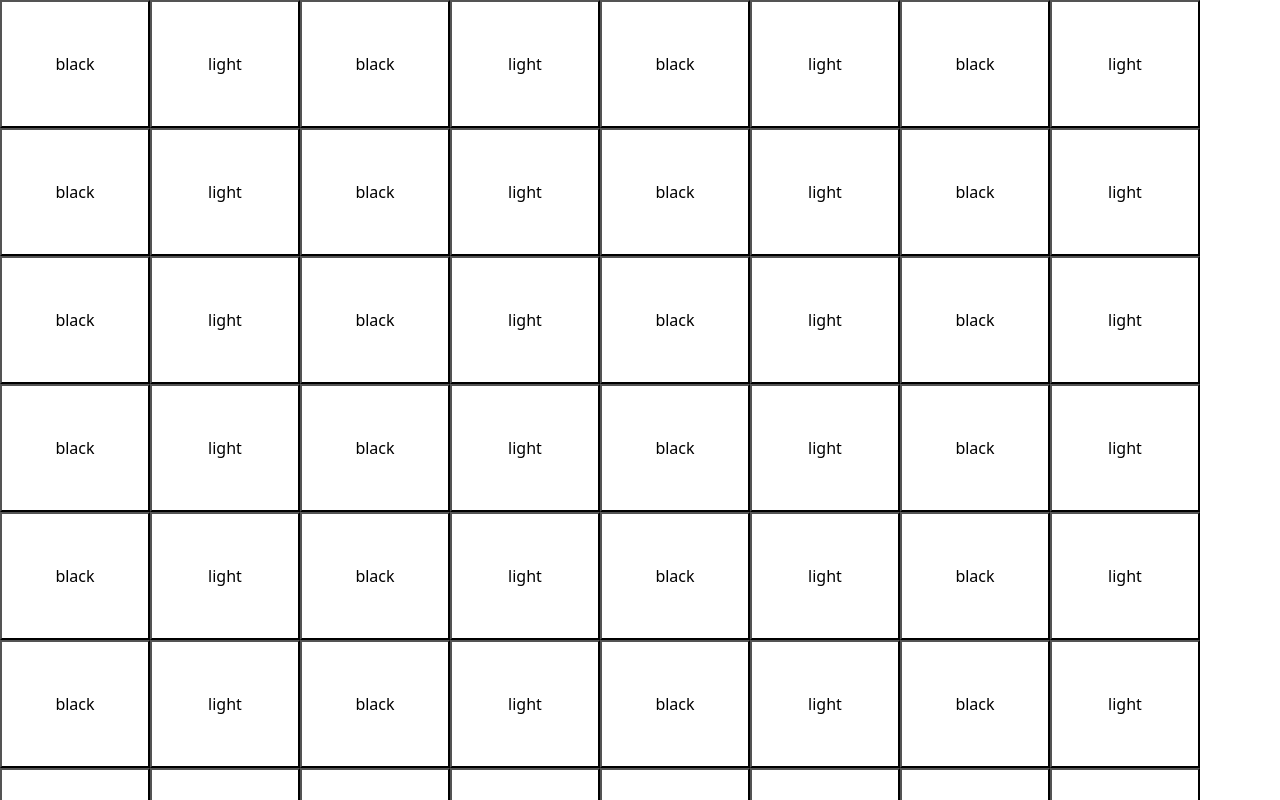
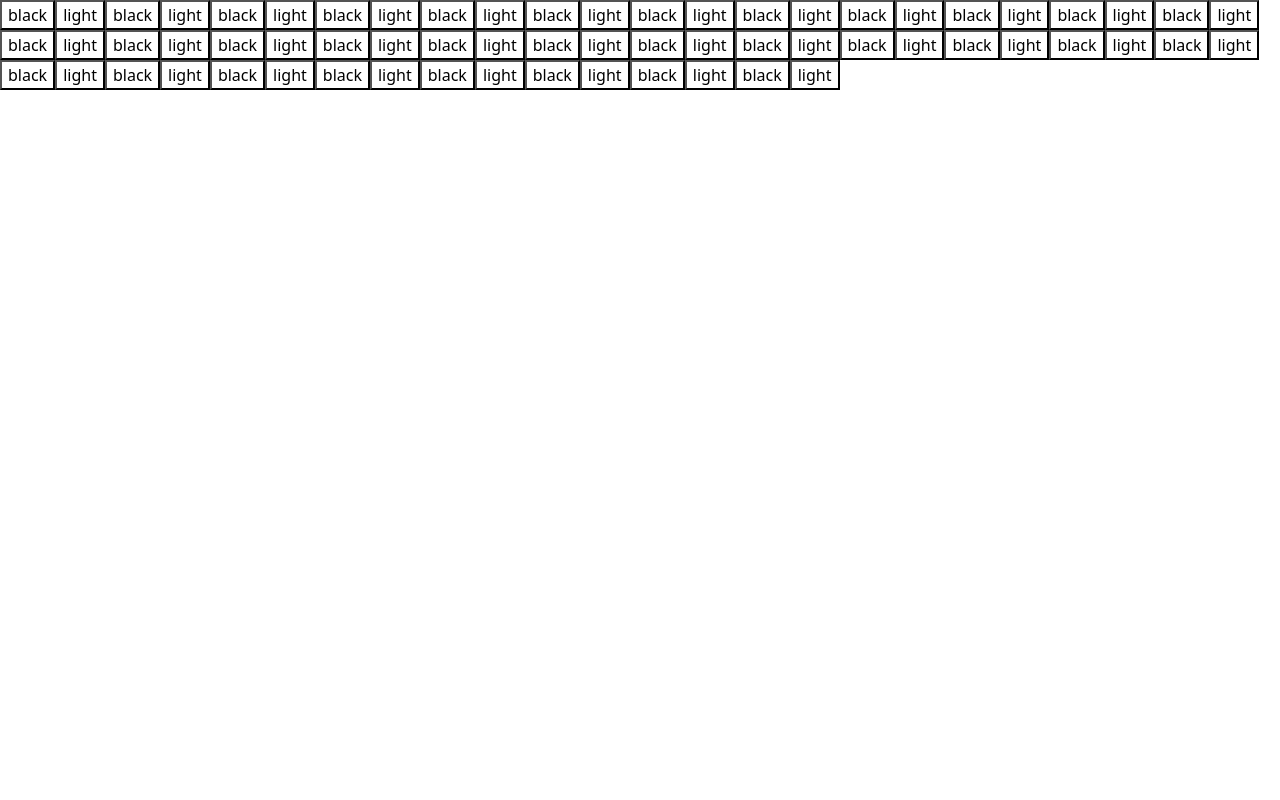
Before and after one commit to dnmtt09/checkers-game, an Angular app: page / in a window 1280 px wide. Shown: the top 800 px of the page. Built offline with nearby package versions, Linux system fonts and the light colour scheme.

Commit message:
cleanup code

```diff
--- a/src/app/components/chessboard/chessboard.component.html
+++ b/src/app/components/chessboard/chessboard.component.html
@@ -1,9 +1,6 @@
 <section>
   <ng-container *ngFor="let cS of colorScheme">
-    <button
-      style="width: 150px; padding: 50px 10px"
-      [ngClass]="{ '#000000': cS === 'black' }"
-    >
+    <button>
       {{ cS }}
     </button>
   </ng-container>
```
